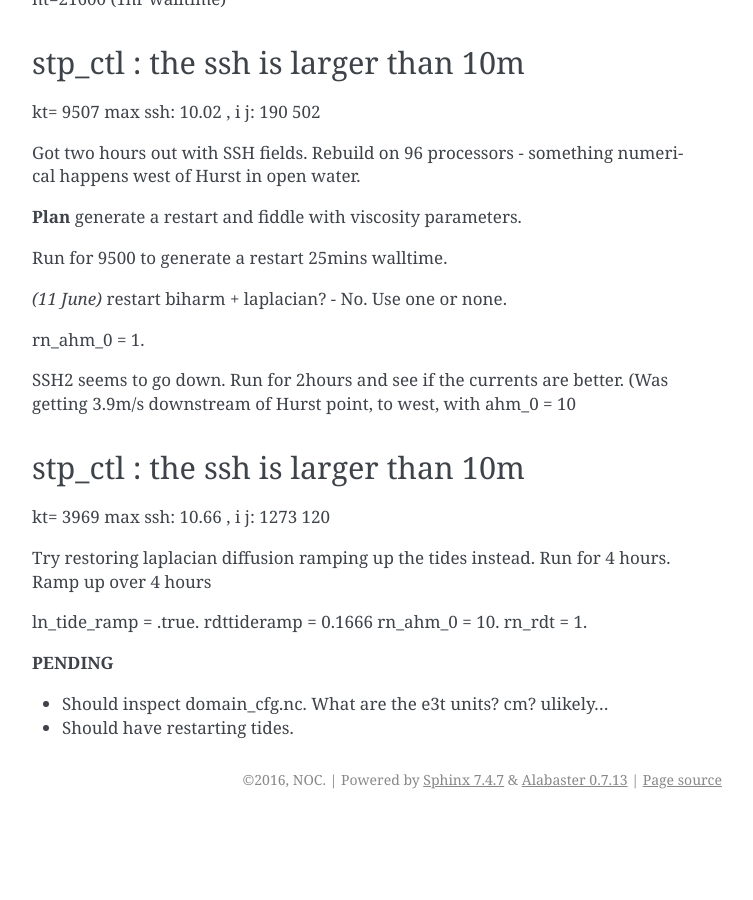
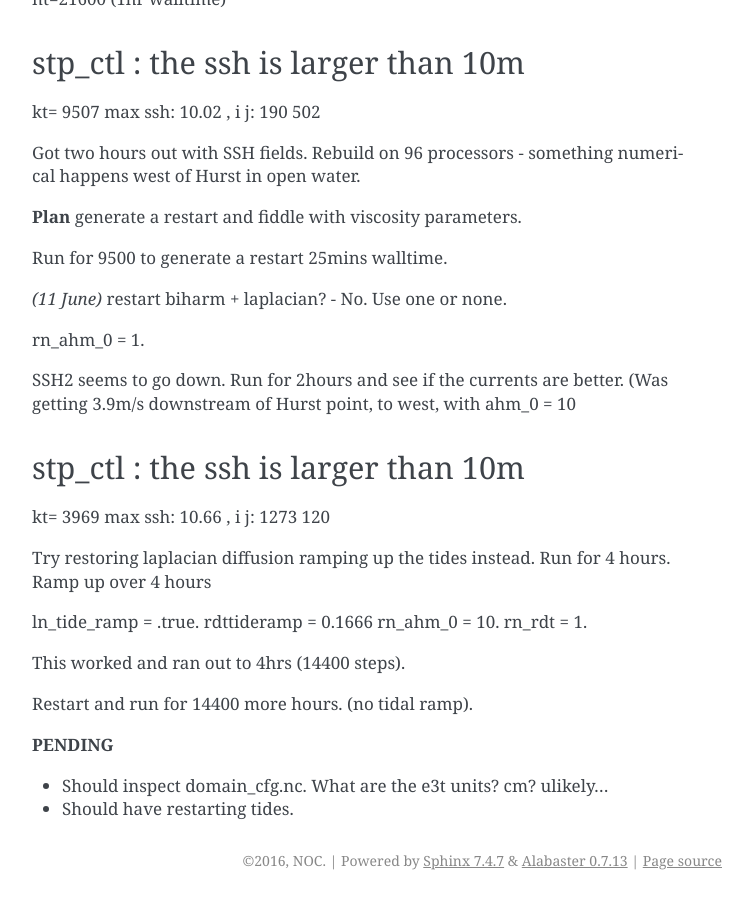
Before and after one commit to NOC-MSM/SEAsia, a Sphinx documentation site: the page built from recipes/docs/source/SolentSurge_jobs4_archer.rst, in a window 1280 px wide and 900 px high, scrolled down 12990 px. Shown: the whole window, without its empty margins (388-1141 px from the left). Built offline with Sphinx 7.4.7, drawn with Linux system fonts in a browser that asks for light colours; before the commit the page ends 13809 px from its top, so only the background shows below that.

Commit message:
4 hrs with tidalramp worked

```diff
--- a/recipes/docs/source/SolentSurge_jobs4_archer.rst
+++ b/recipes/docs/source/SolentSurge_jobs4_archer.rst
@@ -668,6 +668,10 @@ rdttideramp =    0.1666
 rn_ahm_0 = 10.
 rn_rdt = 1.
 
+This worked and ran out to 4hrs (14400 steps).
+
+Restart and run for 14400 more hours. (no tidal ramp).
+
 
 **PENDING**
 
```
